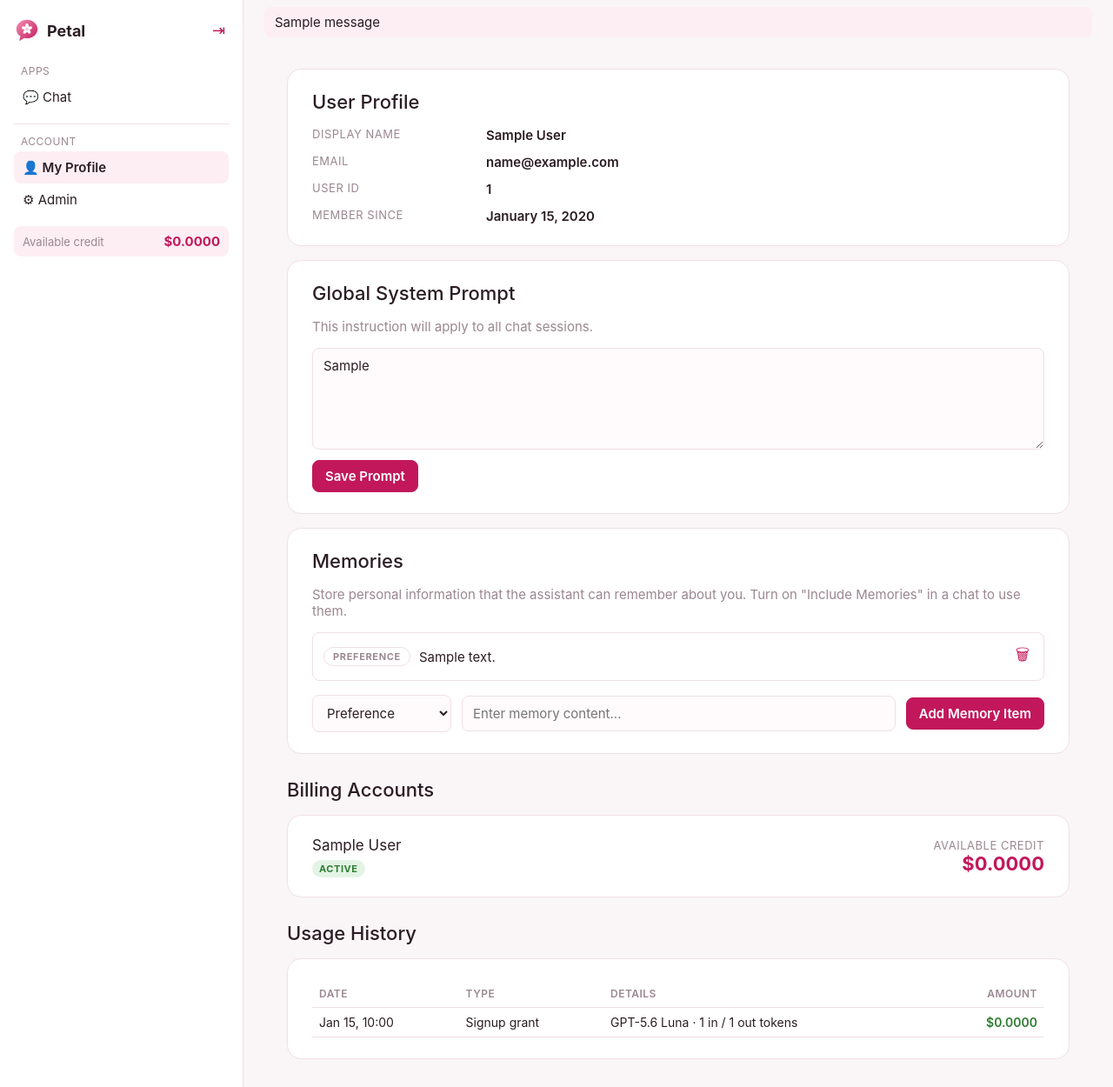
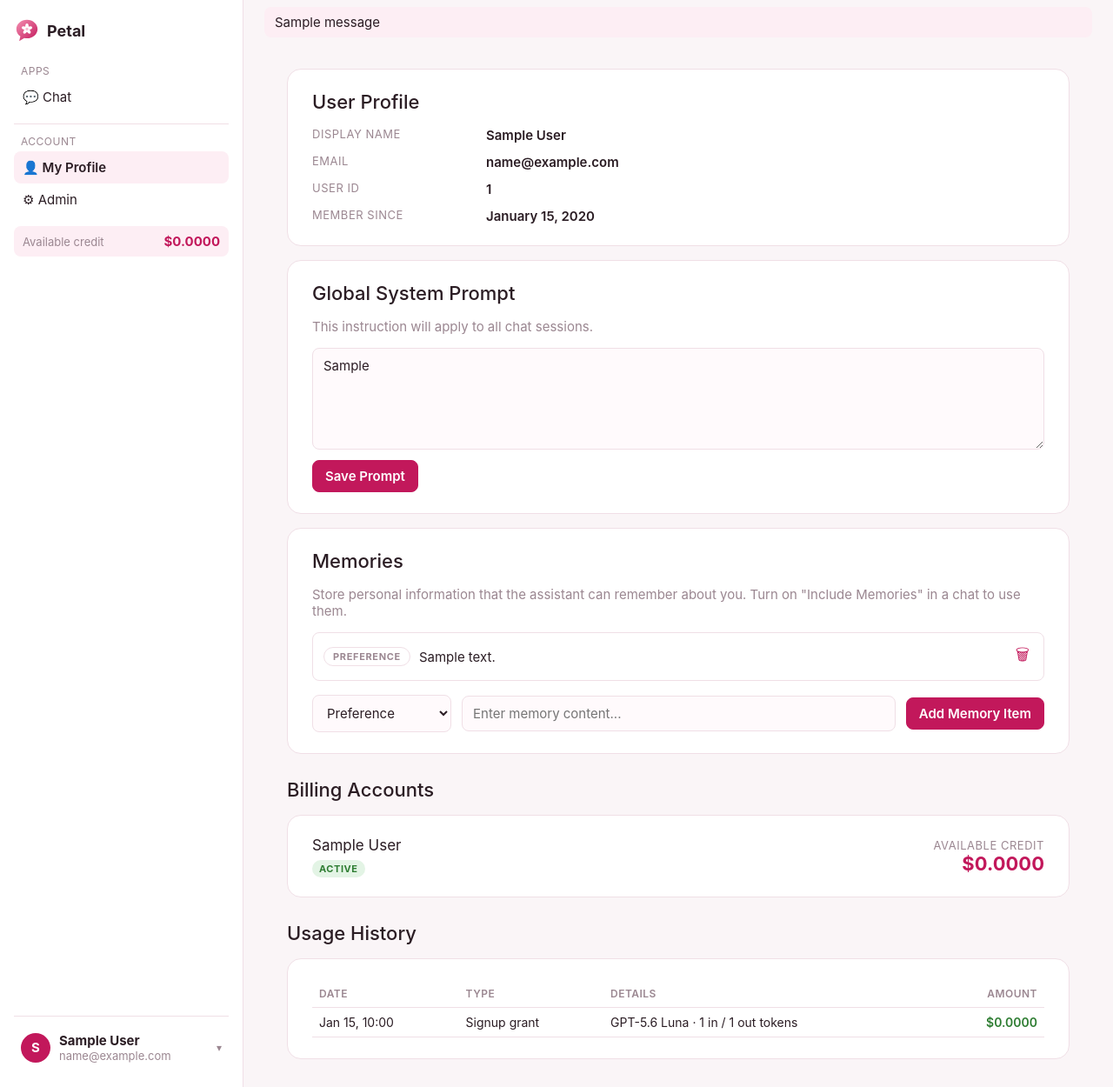
Before and after one commit to karellevanessa/litechat-midterm, a Django app: page /accounts/profile/ in a window 1280 px wide. Shown: the whole page at 87% size. Run offline with Django 5.2, Linux system fonts and the light colour scheme; a user stored in the database is signed in; data comes from the database, SQL or seed files in the repository; tables that the repository leaves empty hold one stand-in row (values such as "Sample post"); one stand-in notice (Sample message) is shown; some libraries are stand-ins or nearby versions.

Commit message:
feat(accounts): account menu with switch account and log out
Replace the small log-out icon with an account menu at the bottom of the
sidebar (avatar, name, email). It offers My profile, Switch account
(logs out, then opens the login page with a message) and Log out. The
login page now shows flash messages.

Co-Authored-By: Claude Opus 5.5 <noreply@anthropic.com>

```diff
--- a/accounts/urls.py
+++ b/accounts/urls.py
@@ -16,4 +16,5 @@ urlpatterns = [
         name="login",
     ),
     path("logout/", auth_views.LogoutView.as_view(), name="logout"),
+    path("switch/", views.switch_account, name="switch_account"),
 ]
--- a/accounts/views.py
+++ b/accounts/views.py
@@ -1,4 +1,4 @@
-from django.contrib.auth import login
+from django.contrib.auth import login, logout
 from django.contrib.auth.decorators import login_required
 from django.db import transaction
 from django.contrib import messages
@@ -24,6 +24,16 @@ def signup(request):
         login(request, user, backend="django.contrib.auth.backends.ModelBackend")
         return redirect("chat:index")
     return render(request, "registration/signup.html", {"form": form})
+
+
+@require_POST
+def switch_account(request):
+    """Log out, then open the login page so another account can sign in."""
+    email = request.user.email if request.user.is_authenticated else ""
+    logout(request)
+    if email:
+        messages.info(request, f"You logged out of {email}. Log in with another account.")
+    return redirect("login")
 
 
 @login_required
--- a/static/css/app.css
+++ b/static/css/app.css
@@ -162,6 +162,24 @@ input:focus, textarea:focus, select:focus { outline: none; border-color: var(--b
 .math-display { overflow-x: auto; overflow-y: hidden; margin: 12px 0; }
 .md .katex { font-size: 1.08em; }
 
+/* Account menu (bottom of sidebar) */
+.account-menu { margin-top: auto; border-top: 1px solid var(--border); padding-top: 10px; position: relative; }
+.account-menu summary { list-style: none; display: flex; align-items: center; gap: 10px; padding: 8px; border-radius: 10px; cursor: pointer; }
+.account-menu summary::-webkit-details-marker { display: none; }
+.account-menu summary:hover, .account-menu[open] summary { background: var(--brand-softer); }
+.avatar { width: 34px; height: 34px; flex-shrink: 0; border-radius: 50%; background: var(--brand); color: #fff; font-weight: 700; display: grid; place-items: center; }
+.account-id { flex: 1; min-width: 0; display: flex; flex-direction: column; }
+.account-id strong, .account-id .small { white-space: nowrap; overflow: hidden; text-overflow: ellipsis; }
+.caret { color: var(--muted); font-size: 12px; transition: transform .15s; }
+.account-menu[open] .caret { transform: rotate(180deg); }
+.account-actions { position: absolute; bottom: calc(100% + 6px); left: 0; right: 0; background: var(--panel); border: 1px solid var(--border); border-radius: 12px; box-shadow: 0 8px 24px rgba(60, 20, 40, .12); padding: 6px; display: flex; flex-direction: column; z-index: 10; }
+.account-actions form { margin: 0; }
+.account-actions a, .account-actions button { display: block; width: 100%; text-align: left; padding: 9px 12px; border: 0; background: none; border-radius: 8px; font: inherit; color: var(--text); text-decoration: none; cursor: pointer; }
+.account-actions a:hover, .account-actions button:hover { background: var(--brand-softer); }
+.account-actions .danger { color: var(--danger); }
+.auth-card .flash-item { margin-bottom: 12px; }
+@media (max-width: 760px) { .account-actions { position: static; box-shadow: none; margin-top: 6px; } }
+
 /* Homepage */
 .home { max-width: 1040px; margin: 0 auto; padding: 0 24px 40px; }
 .home-nav { display: flex; justify-content: space-between; align-items: center; padding: 20px 0; }
--- a/templates/base.html
+++ b/templates/base.html
@@ -20,9 +20,6 @@
   <aside class="sidebar">
     <div class="brand-row">
       <a class="brand" href="{% url 'chat:index' %}">{% include "partials/logo.html" %}<span>Petal</span></a>
-      <form method="post" action="{% url 'logout' %}">{% csrf_token %}
-        <button class="icon-btn" title="Log out" aria-label="Log out">&#x21E5;</button>
-      </form>
     </div>
     <nav>
       <div class="nav-label">Apps</div>
@@ -37,6 +34,25 @@
       <strong id="balance">{{ balance_display|default:"$0.00" }}</strong>
     </div>
     {% block sidebar_extra %}{% endblock %}
+    <details class="account-menu" id="account-menu">
+      <summary>
+        <span class="avatar" aria-hidden="true">{{ user.display_name|default:user.email|first|upper }}</span>
+        <span class="account-id">
+          <strong>{{ user.display_name|default:"Student" }}</strong>
+          <span class="muted small">{{ user.email }}</span>
+        </span>
+        <span class="caret" aria-hidden="true">&#9662;</span>
+      </summary>
+      <div class="account-actions">
+        <a href="{% url 'profile' %}">My profile</a>
+        <form method="post" action="{% url 'switch_account' %}">{% csrf_token %}
+          <button type="submit">Switch account</button>
+        </form>
+        <form method="post" action="{% url 'logout' %}">{% csrf_token %}
+          <button type="submit" class="danger">Log out</button>
+        </form>
+      </div>
+    </details>
   </aside>
   <main class="main">
     {% if messages %}<div class="flash">{% for m in messages %}<div class="flash-item {{ m.tags }}">{{ m }}</div>{% endfor %}</div>{% endif %}
--- a/templates/registration/auth_base.html
+++ b/templates/registration/auth_base.html
@@ -4,6 +4,7 @@
   <div class="auth-card">
     <a class="brand" href="{% url 'home' %}">{% include "partials/logo.html" %}<span>Petal</span></a>
     <p class="muted">Understand your coursework, one question at a time. Pay per question, not per month.</p>
+    {% if messages %}{% for m in messages %}<div class="flash-item {{ m.tags }}">{{ m }}</div>{% endfor %}{% endif %}
     {% block auth %}{% endblock %}
   </div>
 </div>
```
Also changed, not shown: accounts/tests.py (+28 -0 lines).
